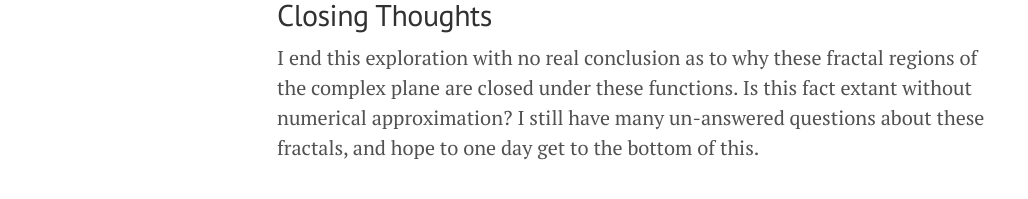
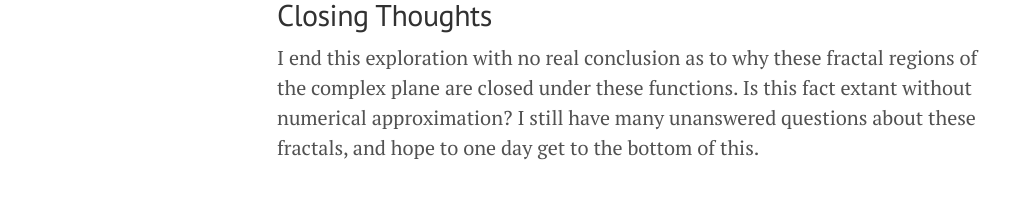
Before and after one commit to kylehovey/blog, a Jekyll site: the page built from crouching_trig_hidden_fractal.md, in a window 1280 px wide and 900 px high, scrolled down 7022 px. Shown: the part 657-856 px from the top of the window, without its empty margins (3-1031 px from the left). Built offline with Jekyll 4.4.1, drawn with Linux system fonts in a browser that asks for light colours; formulas are drawn with MathJax 3; some of the changed lines change nothing that is shown.

Commit message:
Fixed typo, made links target new tab

```diff
--- a/crouching_trig_hidden_fractal.md
+++ b/crouching_trig_hidden_fractal.md
@@ -7,17 +7,17 @@
 
 ## Discovery
 
-In some esoteric need to further my math addiction, I recently purchased a [HP48](https://en.wikipedia.org/wiki/HP_48_series) Reverse Polish Notation calculator. I was demonstrating the workings of the stack to my friend, and how each trig function supported complex numbers out-of-the-box. I absentmindedly entered \\(4 + 5i\\) into the stack, then pressed each trig key in sequence: \\(\sin\\), \\(\cos\\), \\(\tan\\). I was really surprised to see that the result was not some unwieldy floating point, but rather was simply:
+In some esoteric need to further my math addiction, I recently purchased a [HP48](https://en.wikipedia.org/wiki/HP_48_series){:target="_blank"} Reverse Polish Notation calculator. I was demonstrating the workings of the stack to my friend, and how each trig function supported complex numbers out-of-the-box. I absentmindedly entered \\(4 + 5i\\) into the stack, then pressed each trig key in sequence: \\(\sin\\), \\(\cos\\), \\(\tan\\). I was really surprised to see that the result was not some unwieldy floating point, but rather was simply:
 
 \\[ \tan(\sin(\cos(4+5i))) = -i \\]
 
-To understand why this was surprising, it is important to note that sin, cos, and tan are all [transcendental functions](https://en.wikipedia.org/wiki/Transcendental_function). This means that you cannot express any of these functions using a polynomial with a finite amount of terms. Also, these functions are periodic with respect to multiples of pi, which itself is irrational and transcendental. For real numbers, at least, these functions never have integer output for integer input. More formally, you cannot form a set of integers that is closed under any of these functions.
+To understand why this was surprising, it is important to note that sin, cos, and tan are all [transcendental functions](https://en.wikipedia.org/wiki/Transcendental_function){:target="_blank"}. This means that you cannot express any of these functions using a polynomial with a finite amount of terms. Also, these functions are periodic with respect to multiples of pi, which itself is irrational and transcendental. For real numbers, at least, these functions never have integer output for integer input. More formally, you cannot form a set of integers that is closed under any of these functions.
 
 Gaussian Integers resemble the integers in a few ways, but in general are a different beast. They are defined as any complex number \\(a+bi\\) such that \\(a\\) and \\(b\\) are integers.
 
-Since there is no [total ordering](https://en.wikipedia.org/wiki/Total_order) in a two-dimensional space, many properties found in the real integers do not apply. [Primality](https://en.wikipedia.org/wiki/Gaussian_integer#Gaussian_primes), for example, is something much more difficult to define and intuitively grasp. Multiplication in the world of complex numbers is [rotation and scaling](http://acko.net/blog/how-to-fold-a-julia-fractal/), which we have a bad intuition over whenever composing operations.
+Since there is no [total ordering](https://en.wikipedia.org/wiki/Total_order){:target="_blank"} in a two-dimensional space, many properties found in the real integers do not apply. [Primality](https://en.wikipedia.org/wiki/Gaussian_integer#Gaussian_primes){:target="_blank"}, for example, is something much more difficult to define and intuitively grasp. Multiplication in the world of complex numbers is [rotation and scaling](http://acko.net/blog/how-to-fold-a-julia-fractal/){:target="_blank"}, which we have a bad intuition over whenever composing operations.
 
-For whatever reason though, it seems that a Gaussian Integer input to this composition of trig functions mapped to a Gaussian integer on output. There is a good chance that the number is not exactly a Gaussian Integer, but floating point error and numerical approximation makes it so. These functions are represented by [Taylor Series](https://en.wikipedia.org/wiki/Taylor_series) in the processor, which are never exact representations of the true transcendental function.
+For whatever reason though, it seems that a Gaussian Integer input to this composition of trig functions mapped to a Gaussian integer on output. There is a good chance that the number is not exactly a Gaussian Integer, but floating point error and numerical approximation makes it so. These functions are represented by [Taylor Series](https://en.wikipedia.org/wiki/Taylor_series){:target="_blank"} in the processor, which are never exact representations of the true transcendental function.
 
 \\[ \cos(x) = \displaystyle \sum_{n=0}^\infty \frac{x^{2n}(-1)^{2n}}{2n!} \approx 1 - \frac{x^2}{2} + \frac{x^4}{24} + \mathcal{O}(x^5) \\]
 
@@ -216,8 +216,8 @@
 
 ![Inner Fractal](/blog/images/trig_fractal/inner_fractal.png)
 
-Why are there squares? I think that these represent points that map to Gaussian Integers under the function I am examining, and the width/height of the squares is the [smallest number](https://en.wikipedia.org/wiki/Machine_epsilon) my computer can represent in this context.
+Why are there squares? I think that these represent points that map to Gaussian Integers under the function I am examining, and the width/height of the squares is the [smallest number](https://en.wikipedia.org/wiki/Machine_epsilon){:target="_blank"} my computer can represent in this context.
 
 ## Closing Thoughts
 
-I end this exploration with no real conclusion as to why these fractal regions of the complex plane are closed under these functions. Is this fact extant without numerical approximation? I still have many un-answered questions about these fractals, and hope to one day get to the bottom of this.
+I end this exploration with no real conclusion as to why these fractal regions of the complex plane are closed under these functions. Is this fact extant without numerical approximation? I still have many unanswered questions about these fractals, and hope to one day get to the bottom of this.
```
